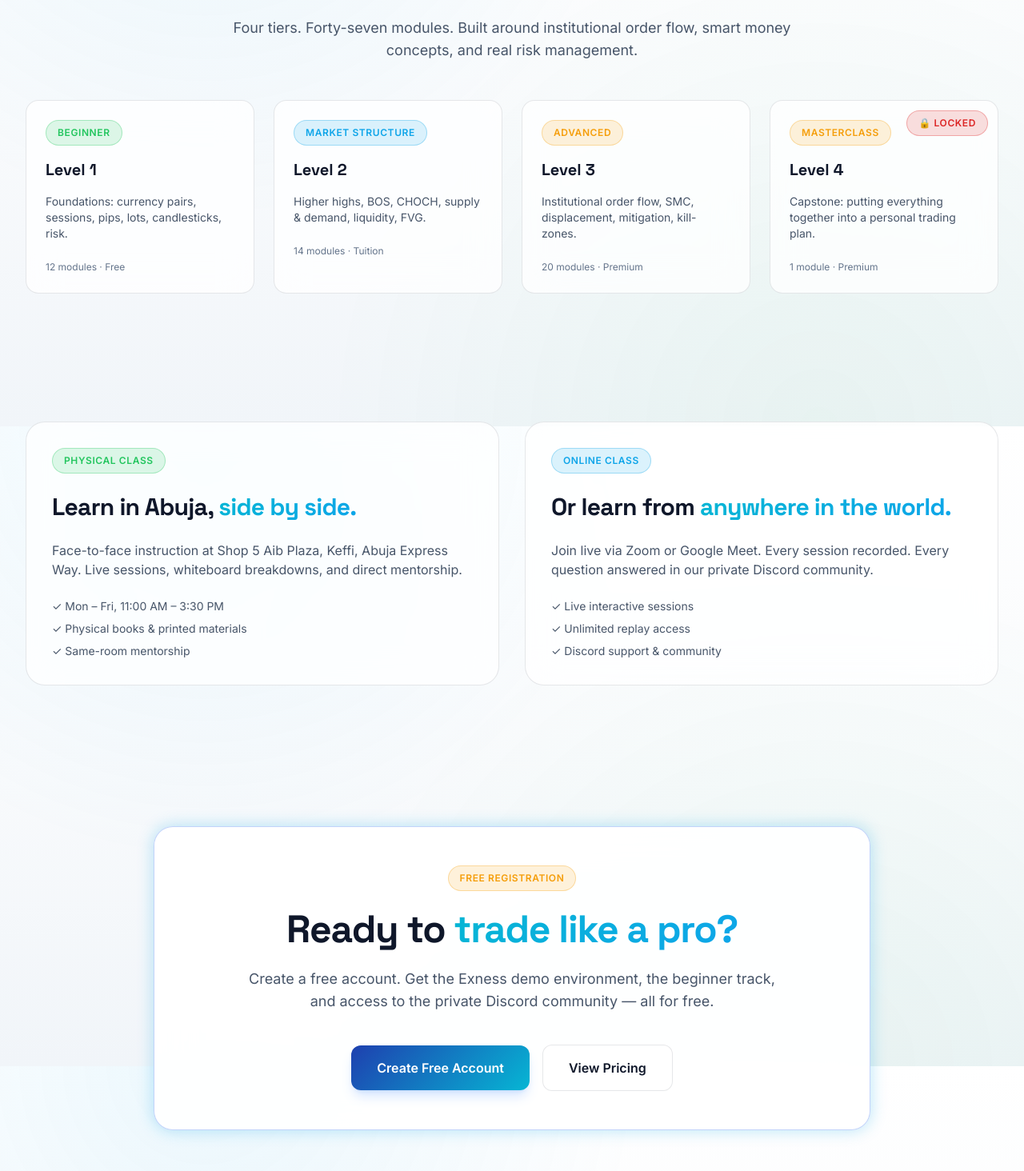
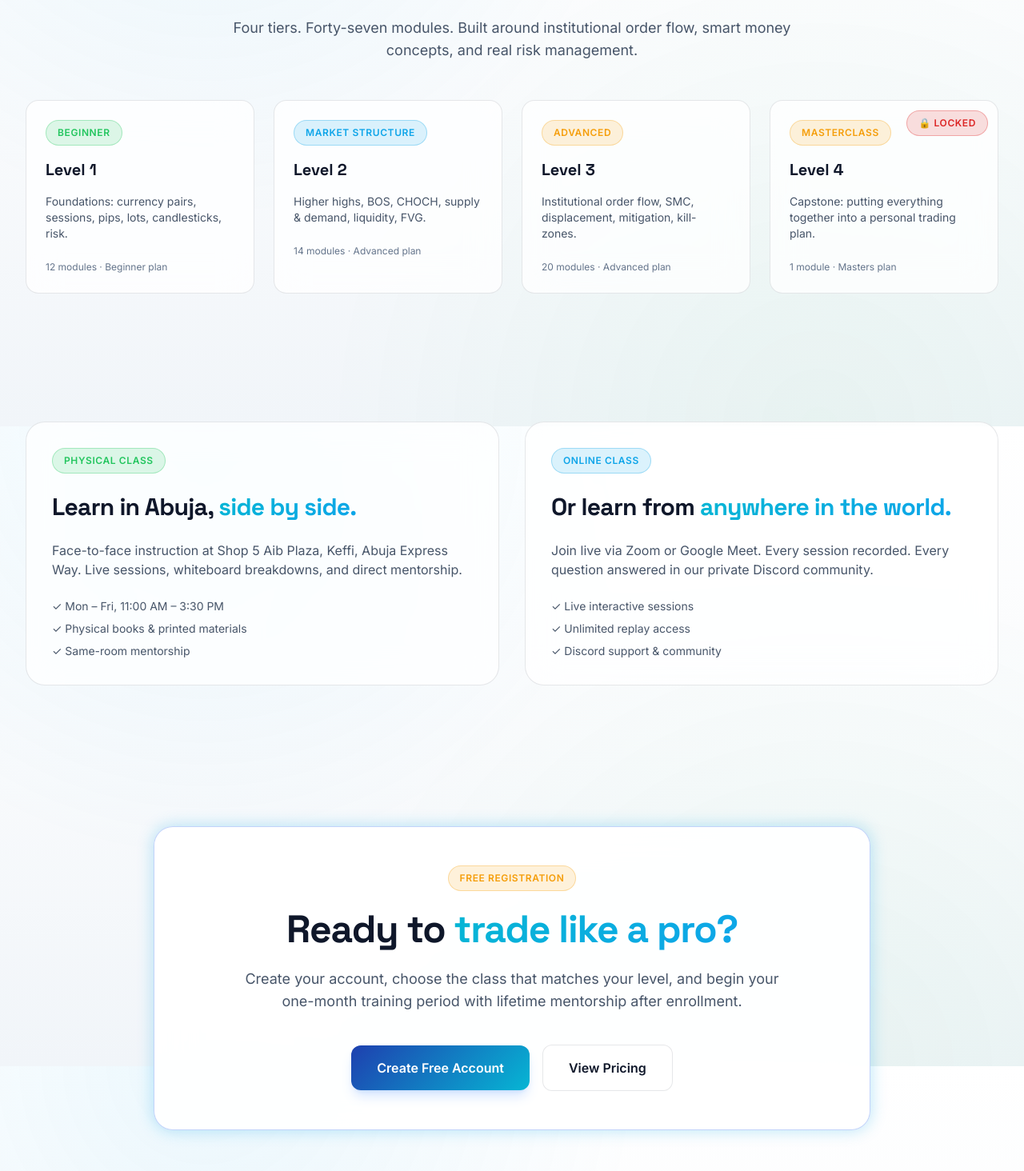
Before and after one commit to asobuilds/sagzfx-academy-platform, a Next.js app in the folder frontend/: page / in a window 1280 px wide. Shown: the part 1067-2531 px from the top of the page at 80% size. Built offline with nearby package versions, Linux system fonts and the light colour scheme; no server answers.

Commit message:
fix: align landing copy with paid learning plans

```diff
--- a/frontend/src/app/page.tsx
+++ b/frontend/src/app/page.tsx
@@ -191,7 +191,7 @@ export default function Home() {
                 Foundations: currency pairs, sessions, pips, lots, candlesticks, risk.
               </p>
               <div className="text-xs pt-2" style={{ color: "var(--text-muted)" }}>
-                12 modules · Free
+                12 modules · Beginner plan
               </div>
             </div>
 
@@ -205,7 +205,7 @@ export default function Home() {
                 Higher highs, BOS, CHOCH, supply &amp; demand, liquidity, FVG.
               </p>
               <div className="text-xs pt-2" style={{ color: "var(--text-muted)" }}>
-                14 modules · Tuition
+                14 modules · Advanced plan
               </div>
             </div>
 
@@ -219,7 +219,7 @@ export default function Home() {
                 Institutional order flow, SMC, displacement, mitigation, kill-zones.
               </p>
               <div className="text-xs pt-2" style={{ color: "var(--text-muted)" }}>
-                20 modules · Premium
+                20 modules · Advanced plan
               </div>
             </div>
 
@@ -236,7 +236,7 @@ export default function Home() {
                 Capstone: putting everything together into a personal trading plan.
               </p>
               <div className="text-xs pt-2" style={{ color: "var(--text-muted)" }}>
-                1 module · Premium
+                1 module · Masters plan
               </div>
             </div>
 
@@ -304,8 +304,8 @@ export default function Home() {
             Ready to <span className="text-gradient">trade like a pro?</span>
           </h2>
           <p className="text-lg max-w-2xl mx-auto" style={{ color: "var(--text-secondary)" }}>
-            Create a free account. Get the Exness demo environment, the beginner
-            track, and access to the private Discord community — all for free.
+            Create your account, choose the class that matches your level, and begin your
+            one-month training period with lifetime mentorship after enrollment.
           </p>
           <div className="flex flex-wrap items-center justify-center gap-4 pt-4">
             <Link
```
